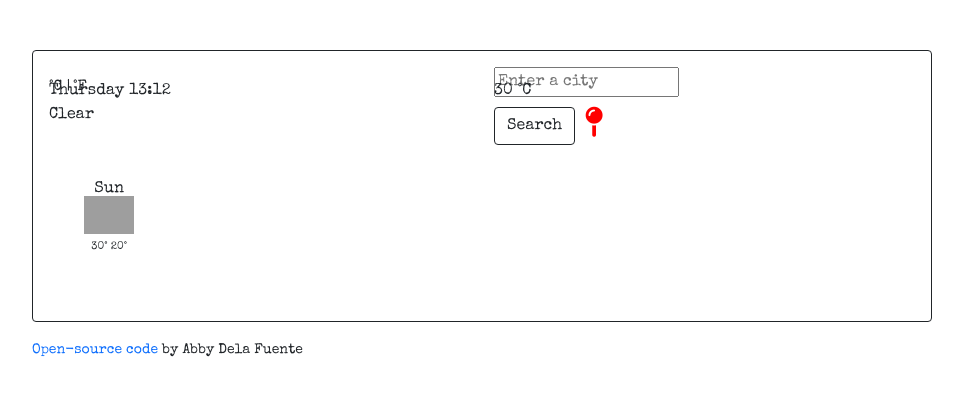
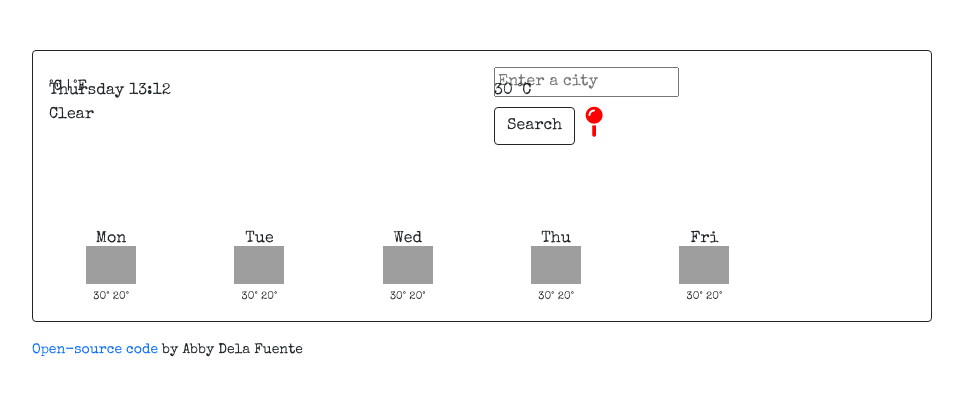
Before and after one commit to chocoboabby/Abby-ShePlus-Week08, a plain HTML site: page index.html in a window 1280 px wide. Shown: the whole page, without its empty margins (50-1013 px from the left). Drawn offline with nearby package versions, Linux system fonts and the light colour scheme; no server answers; grey boxes are pictures that could not be loaded.

Commit message:
Add javascript HTML element for daily forecast

```diff
--- a/index.html
+++ b/index.html
@@ -75,20 +75,7 @@
                 <li id="wind-speed"></li>
               </ul>
             </div>
-            <div class="row">
-              <div class="col-2" id="daily-temp">
-                <div class="daily-temp-date">Sun</div>
-                <img
-                  src="http://openweathermap.org/img/wn/10d@2x.png"
-                  width="50"
-                  id="daily-temp-img"
-                />
-                <div class="temperature">
-                  <span class="daily-temp-max">30°</span>
-                  <span class="daily-temp-min">20°</span>
-                </div>
-              </div>
-            </div>
+            <div id="daily-forecast"></div>
           </div>
         </div>
       </div>
--- a/src/index.js
+++ b/src/index.js
@@ -40,7 +40,6 @@ function displayWeather(response) {
   let iconElement = document.querySelector("#weather-icon");
 
   celciusTemp = response.data.main.temp;
-
   cityName.innerHTML = `${response.data.name}, ${response.data.sys.country}`;
   mainTemperature.innerHTML = Math.round(response.data.main.temp);
   feelsLike.innerHTML = `Feels like: ${Math.round(
@@ -55,6 +54,7 @@ function displayWeather(response) {
     `http://openweathermap.org/img/wn/${response.data.weather[0].icon}@2x.png`
   );
   iconElement.setAttribute("alt", response.data.weather[0].description);
+  displayCoordinates(response.data.coord);
 }
 
 //search city
@@ -116,3 +116,38 @@ let celciusTemp = null;
 
 let celciusClick = document.querySelector("#celcius-temp");
 celciusClick.addEventListener("click", displayCelcius);
+
+//daily-temp coordinates
+function displayCoordinates(coordinates) {
+  console.log(coordinates);
+  let apiKey = "76bd1c0ff8311a8d7f2ae10658044361";
+  let apiUrl = `https://api.openweathermap.org/data/2.5/onecall?lat=${coordinates.lat}&lon=${coordinates.lon}&appid=${apiKey}&units=metric`;
+
+  axios.get(apiUrl).then(displayCoordinates);
+}
+
+//daily temp
+function displayDailyForecast() {
+  let forecastDaily = document.querySelector("#daily-forecast");
+  let days = ["Mon", "Tue", "Wed", "Thu", "Fri"];
+  let forecastRow = `<div class="row">`;
+  days.forEach(function (day) {
+    forecastRow =
+      forecastRow +
+      `<div class="col-2">
+                  <div class="daily-temp-date">${day}</div>
+                  <img
+                    src="http://openweathermap.org/img/wn/10d@2x.png"
+                    width="50"
+                    id="daily-temp-img"
+                  />
+                  <div class="temperature">
+                    <span class="daily-temp-max">30°</span>
+                    <span class="daily-temp-min">20°</span>
+                  </div>
+                </div>`;
+  });
+  forecastRow = forecastRow + `</div>`;
+  forecastDaily.innerHTML = forecastRow;
+}
+displayDailyForecast();
```
